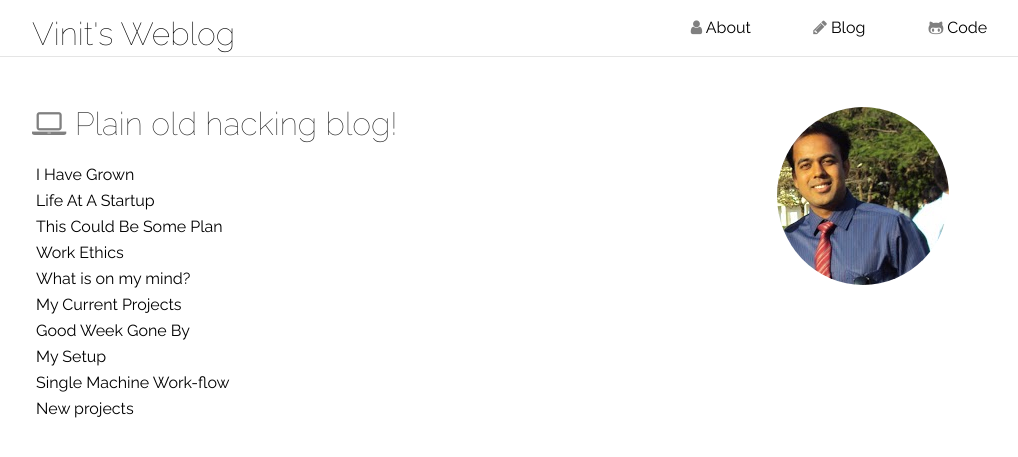
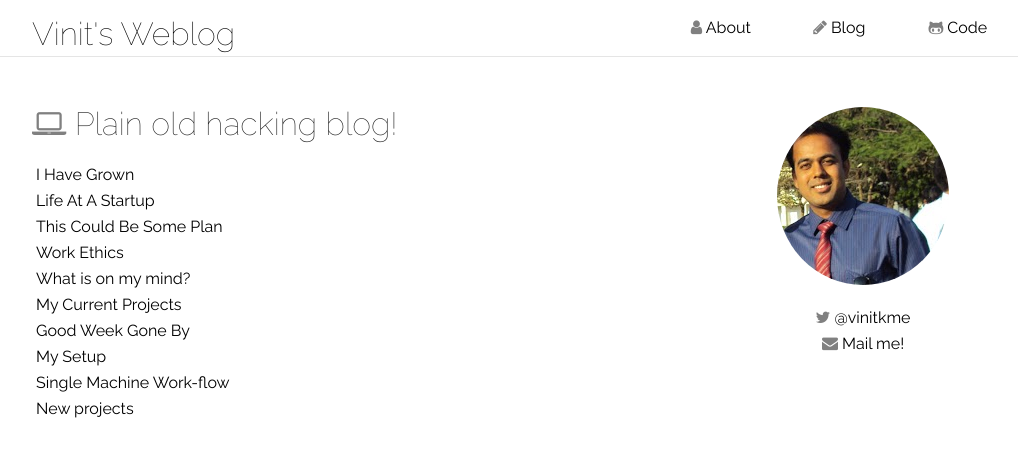
Before and after one commit to vinitkumar/vinitkumar.github.com, a Jekyll site: the page built from index.html, in a window 1280 px wide. Shown: the top 457 px of the page, without its empty margins (95-1113 px from the left). Built offline with Jekyll 4.4.1, drawn with Linux system fonts in a browser that asks for light colours; nearby versions of some CDN libraries.

Commit message:
some minor improvements

```diff
--- a/_layouts/page.html
+++ b/_layouts/page.html
@@ -20,6 +20,12 @@
         </article>
         <aside class="sidebar">
           <img class="site-logo" src="{{ site.url }}/images/{{site.logo}}" alt="">
+          <div class="social-links">
+            <a href="http://twitter.com/{{site.owner.twitter}}"><i class="fa fa-twitter"></i> @{{site.owner.twitter}}</a>
+          </div>
+          <div class="social-links">
+            <a href="mailto:{{site.owner.email}}"><i class="fa fa-envelope"></i> Mail me!</a>
+          </div>
         </aside>
     </div><!-- /.entry-content -->
   </div><!-- /.entry-wrapper -->
--- a/assets/css/main.css
+++ b/assets/css/main.css
@@ -96,8 +96,11 @@ body {
     border-top: 1px solid #e5e5e5;
 }
 
-
-
+.social-links {
+    a {
+        display: block;
+    }
+}
 .main aside {
     background: #fff;
 }
```
